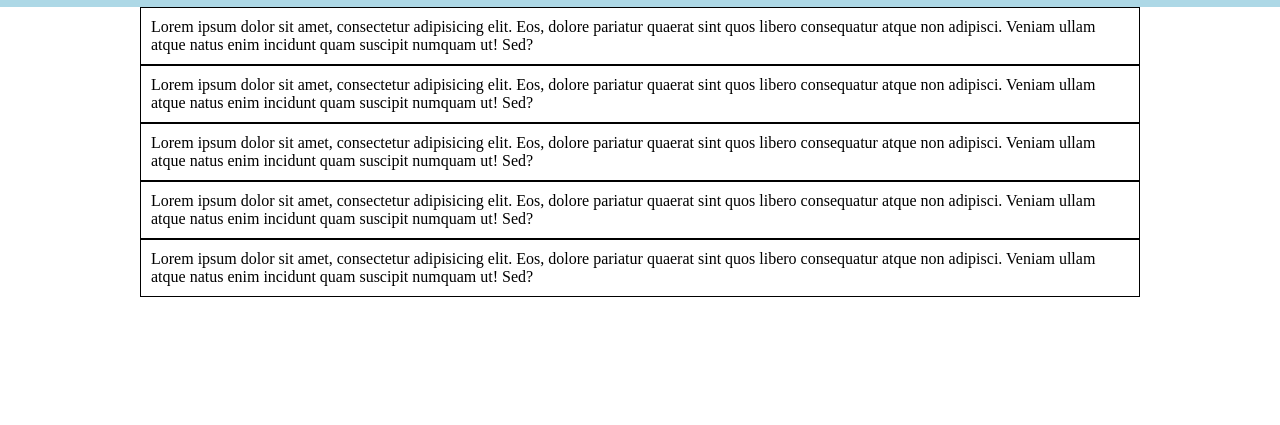
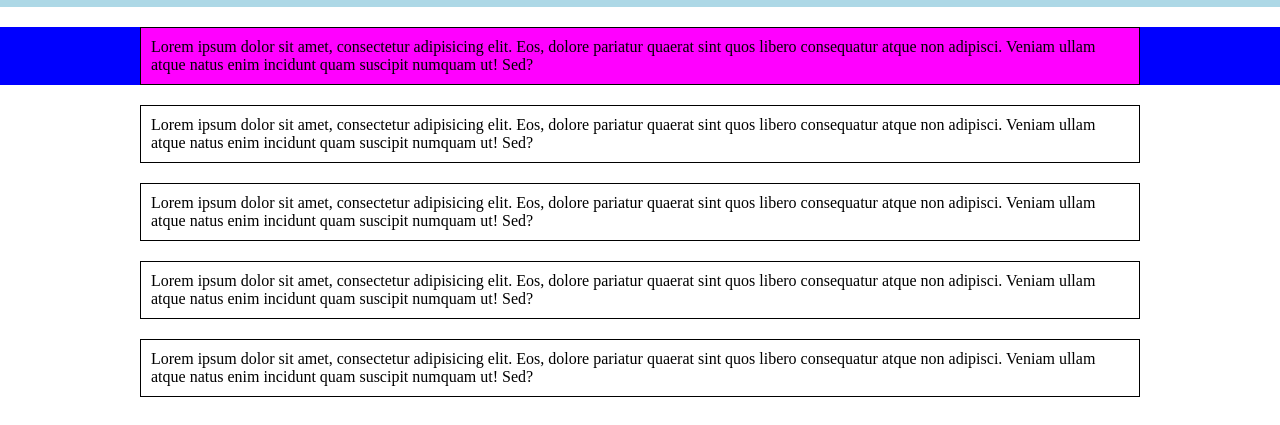
Before and after one commit to Francesco-Leoni-Pro/htmlcss-struttura-discord, a plain HTML site: page index.html in a window 1280 px wide. Shown: the part 53-478 px from the top of the page. Drawn offline with Linux system fonts and the light colour scheme.

Commit message:
feat: aggiunta separatore sezioni main e colore prima sezione

```diff
--- a/css/style.css
+++ b/css/style.css
@@ -38,3 +38,22 @@ border: 1px solid black}
     display: flex;
     gap: 20px;
 }
+
+main .container {
+    margin-top: 20px;
+    margin-bottom: 20px;
+}
+
+/* CLASSES COLOR */
+.bg-blue {
+    background-color: blue;
+}
+.bg-fuchsia {
+    background-color: fuchsia;
+}
+.bg-lightblue {
+    background-color: lightblue;
+}
+.bg-pink {
+    background-color: pink;
+}
--- a/index.html
+++ b/index.html
@@ -26,9 +26,11 @@
         </div>
     </header>
     <main>
-        <div class="container">
+        <section class="bg-blue">
+        <div class="container bg-fuchsia">
             <p>Lorem ipsum dolor sit amet, consectetur adipisicing elit. Eos, dolore pariatur quaerat sint quos libero consequatur atque non adipisci. Veniam ullam atque natus enim incidunt quam suscipit numquam ut! Sed?</p>
         </div>
+        </section>
         <div class="container">
             <p>Lorem ipsum dolor sit amet, consectetur adipisicing elit. Eos, dolore pariatur quaerat sint quos libero consequatur atque non adipisci. Veniam ullam atque natus enim incidunt quam suscipit numquam ut! Sed?</p>
         </div>
```
Also changed, not shown: 1 other file.
